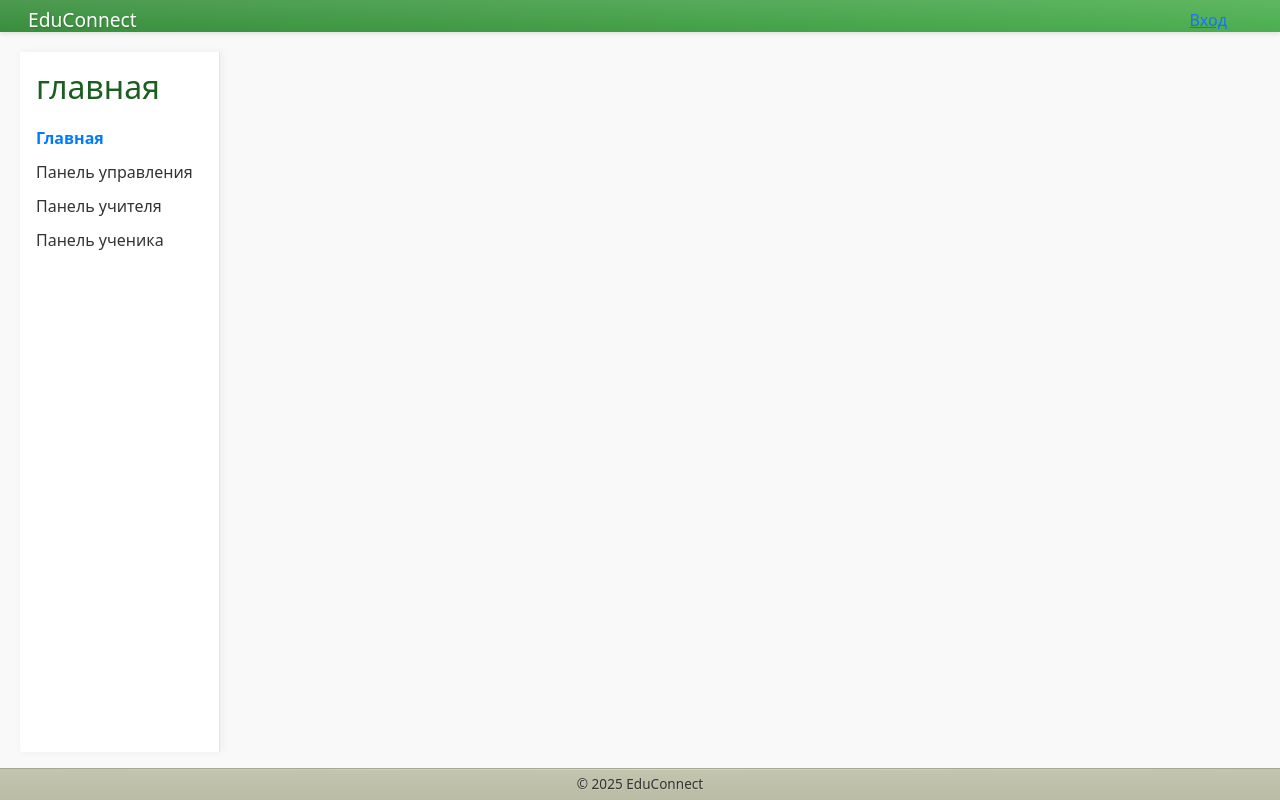
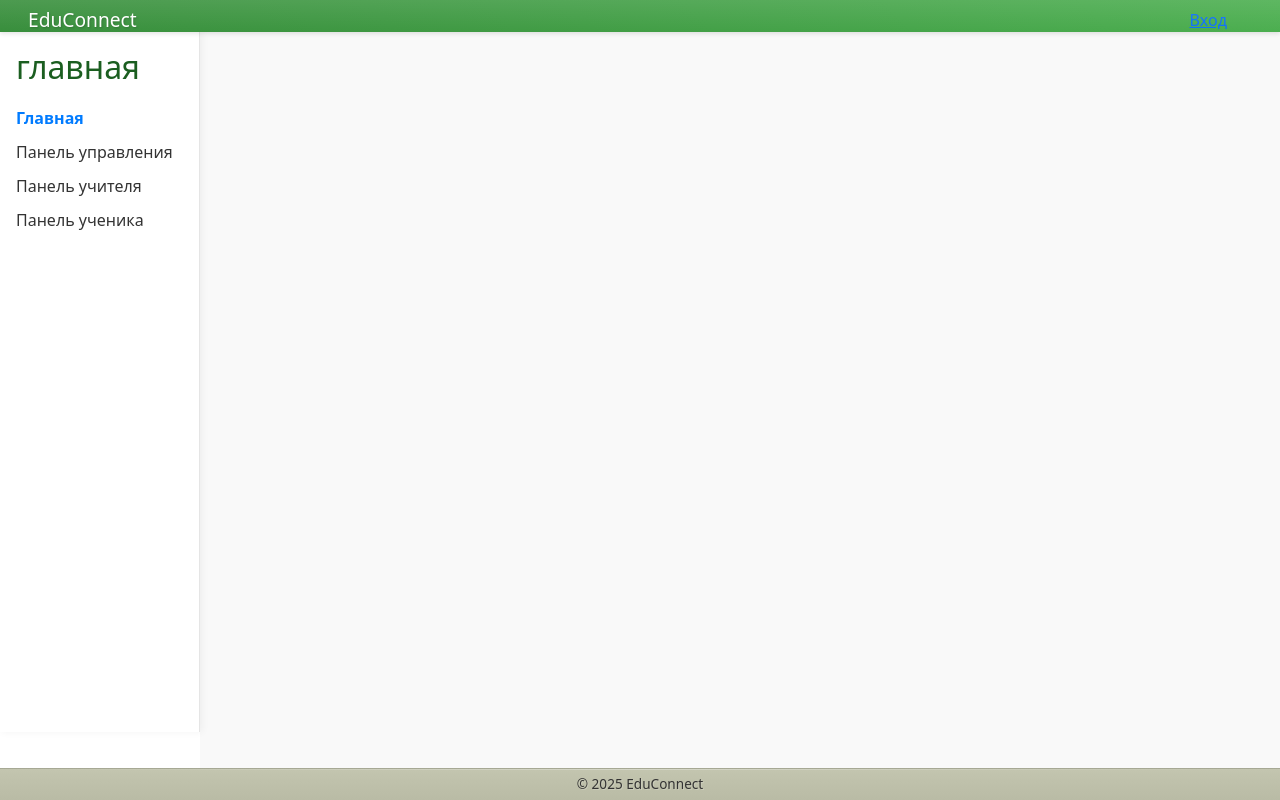
Before and after one commit to Alex-L-K-free/EduConnect, a React (Create React App) app in the folder educonnect/frontend/: page / in a window 1280 px wide. Built offline with nearby package versions, Linux system fonts and the light colour scheme.

Commit message:
работа над оформлением - панели управления v3

```diff
--- a/educonnect/frontend/src/App.css
+++ b/educonnect/frontend/src/App.css
@@ -118,9 +118,13 @@
   backdrop-filter: blur(10px);
   transform-style: preserve-3d;
   perspective: 1000px;
-  height: calc(100vh - 100px);
-  overflow-y: auto;
+  height: calc(100vh - 100px); /* Высота от навбара до футера */
+  position: fixed; /* Фиксируем сайдбар */
+  top: 32px; /* Отступ от верха равен высоте навбара */
+  left: 0; /* Прижимаем к левому краю */
+  overflow-y: hidden; /* Отключаем прокрутку */
   flex-shrink: 0;
+  z-index: 100; /* Убеждаемся, что сайдбар поверх основного контента */
 }
 
 /* Main Content */
@@ -128,7 +132,8 @@
   flex: 1;
   padding: 20px;
   background-color: #f9f9f9;
-  overflow: auto; /* Прокрутка содержимого при необходимости */
+  overflow: auto;
+  margin-left: 200px; /* Отступ слева равен ширине сайдбара */
 }
 
 .welcome-container {
```
